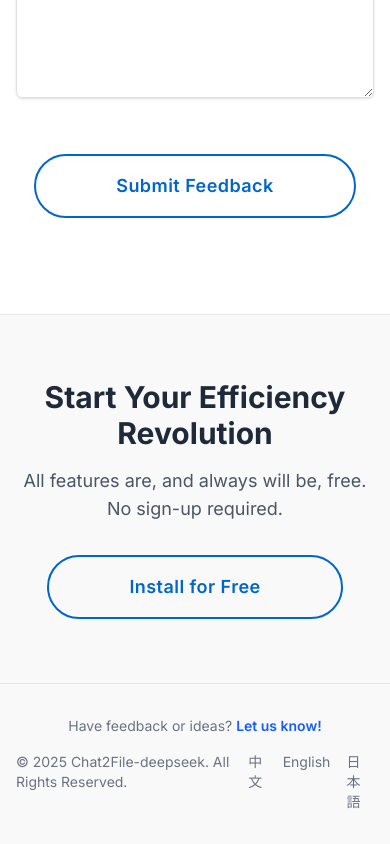
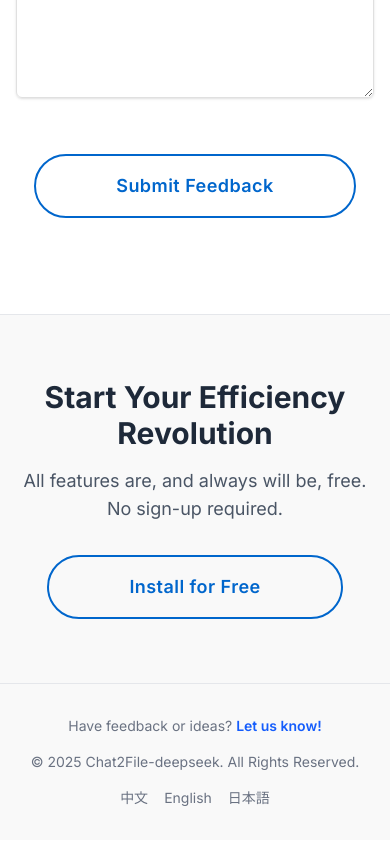
Before and after one commit to CEOYulinZhu/chat2file-website, a Next.js app: page /en in a window 390 px wide. Shown: the part 9569-10413 px from the top of the page. Built offline with nearby package versions, Linux system fonts and the light colour scheme.

Commit message:
优化页脚样式：做好移动端适配

```diff
--- a/src/components/common/Footer.tsx
+++ b/src/components/common/Footer.tsx
@@ -29,11 +29,13 @@
 
             <div className="border-t border-gray-200 dark:border-gray-700">
                 <div className="container mx-auto px-4 py-8 flex flex-col md:flex-row justify-between items-center text-sm text-gray-500 dark:text-gray-400 gap-4">
-                    <div className="flex gap-4 order-2 md:order-1">
-                        <p>&copy; {new Date().getFullYear()} Chat2File-deepseek. All Rights Reserved.</p>
-                        <Link href="/zh" className="hover:underline">中文</Link>
-                        <Link href="/en" className="hover:underline">English</Link>
-                        <Link href="/ja" className="hover:underline">日本語</Link>
+                    <div className="flex flex-col md:flex-row items-center gap-4 order-2 md:order-1">
+                        <p className="text-center md:text-left">&copy; {new Date().getFullYear()} Chat2File-deepseek. All Rights Reserved.</p>
+                        <div className="flex gap-4">
+                            <Link href="/zh" className="hover:underline">中文</Link>
+                            <Link href="/en" className="hover:underline">English</Link>
+                            <Link href="/ja" className="hover:underline">日本語</Link>
+                        </div>
                     </div>
                     <div className="order-1 md:order-2 text-center md:text-right">
                         <span>{dictionary.suggestion_text}</span>
```
